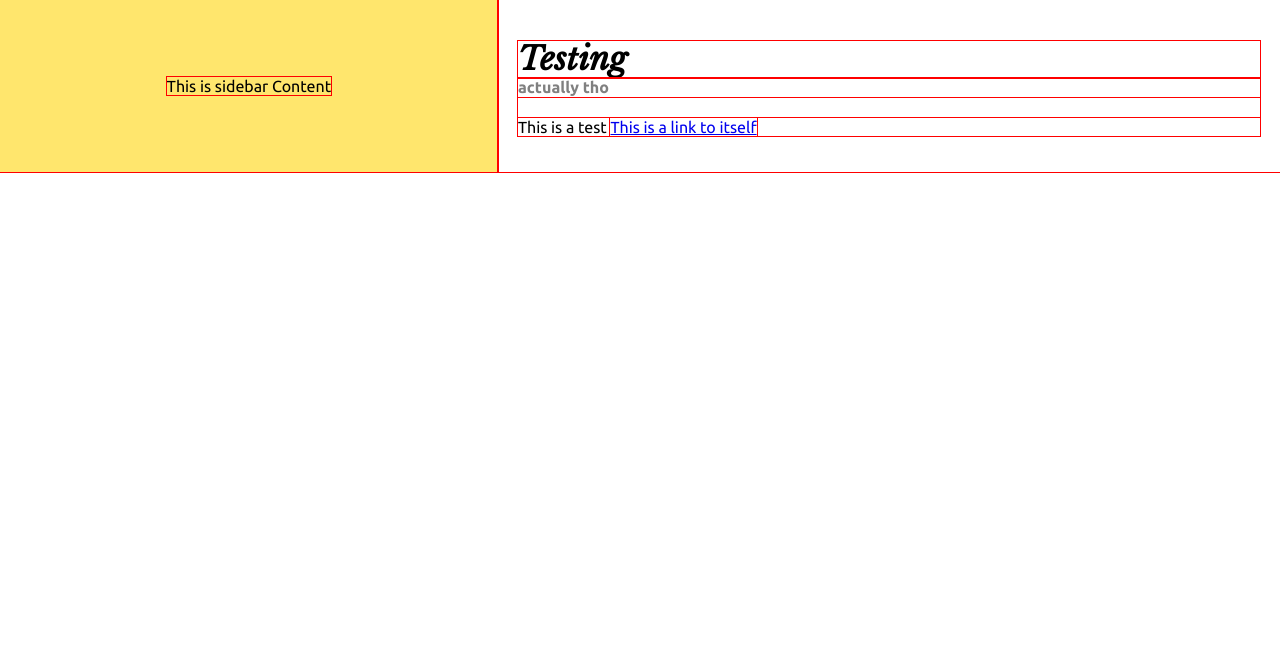
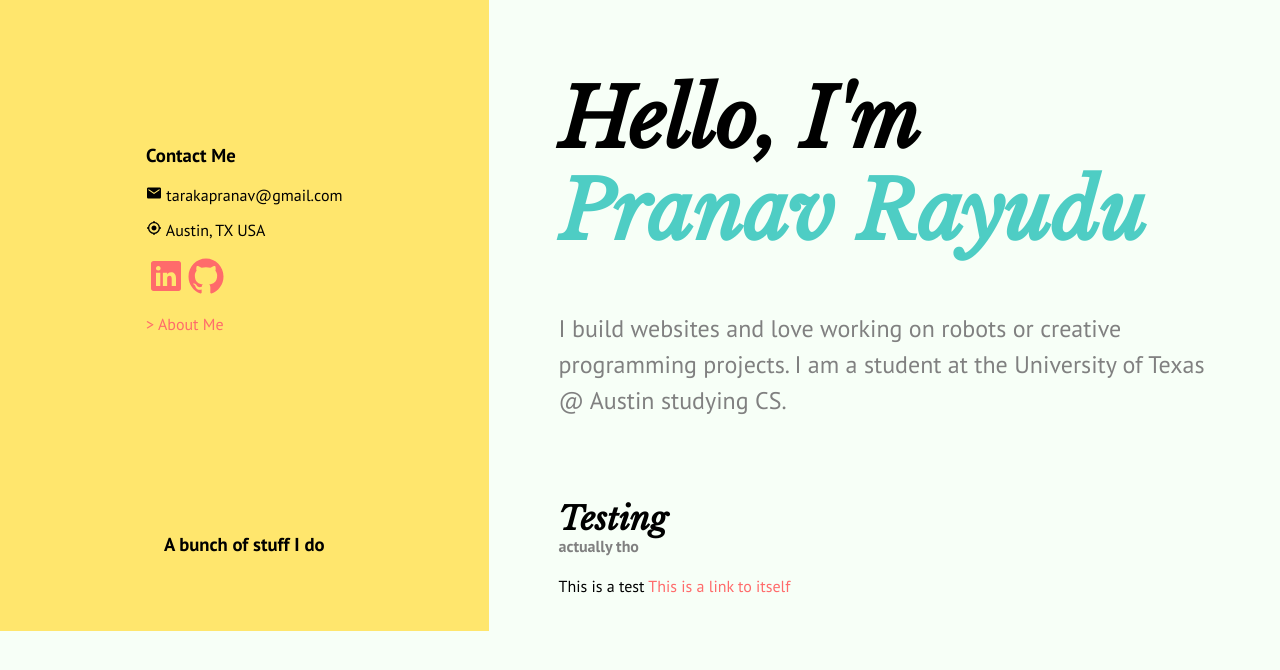
Before and after one commit to PranavRayudu/Portfolio-2020, a Gatsby site: page / in a window 1280 px wide. Built offline with nearby package versions, Linux system fonts and the light colour scheme; Gatsby itself is replaced by a stand-in of ours.

Commit message:
a bunch of stuff - WARNING: unhealthy code additions

```diff
--- a/gatsby-config.js
+++ b/gatsby-config.js
@@ -5,6 +5,12 @@
  */
 
 module.exports = {
+    siteMetadata: {
+        title: `Taraka Pranav's Portfolio`,
+        //siteUrl: `https://www.gatsbyjs.org`,
+        description: `Blazing fast modern site generator for React`,
+    },
+
     plugins: [
         `gatsby-plugin-sass`,
     ],
--- /dev/null
+++ b/src/components/layout/content-grid.js
@@ -0,0 +1,11 @@
+import React from "react"
+import contentStyles from "./grid.module.scss"
+
+
+export default ({children}) => (
+    <div className={contentStyles.content}>
+        <div className={contentStyles.innerContent}>
+            {children}
+        </div>
+    </div>
+)
--- a/src/components/layout/grid.module.scss
+++ b/src/components/layout/grid.module.scss
@@ -6,17 +6,11 @@
   height: auto;
 
   display: grid;
-  grid-template-columns:  [sidebar-left-flush] $std-grid-spacing
-                          [sidebar-left-padded] 1fr
-                          [sidebar-right-padded] $std-grid-spacing
-                          [sidebar-right-flush content-left-flush] $std-grid-spacing
-                          [content-left-padded] 1.62fr
-                          [content-right-padded] $std-grid-spacing [content-right-flush]
+  grid-template-columns:  [sidebar-left-flush] 1fr [sidebar-right-flush
+                           content-left-flush] 1.62fr [content-right-flush]
   ;
 
-  grid-template-rows: [content-top-flush] $std-grid-spacing
-                      [content-top-padded] auto
-                      [content-bottom-padded] $std-grid-spacing [content-bottom-flush];
+  grid-template-rows: [content-top-flush] auto [content-bottom-flush];
 
 }
 
@@ -27,11 +21,21 @@
   display: grid;
   place-content: center;
 
-  // TODO: move visual styles outside grid.module file (layout only here)
+  // TODO: move visual styles outside grid.module file (layout only here?)
   padding: $std-grid-spacing;
   background: color(maize);
 
   .sidebar-content {
+  }
+}
+
+.content {
+  grid-column: content-left-flush / content-right-flush;
+  grid-row: content-top-flush / content-bottom-flush;
+
+  padding: $std-grid-spacing $large-grid-spacing;
+
+  .inner-content {
 
   }
 }
--- a/src/pages/index.js
+++ b/src/pages/index.js
@@ -1,31 +1,77 @@
 import React from "react"
-import styled from "styled-components"
+import style from "styled-components"
+import {Link} from "gatsby"
 import Grid from "../components/layout/master-grid"
 import Sidebar from "../components/layout/sidebar-grid"
+import Content from "../components/layout/content-grid"
 import BlogSnippet from "../components/blog-snippet"
+
+import {IoLogoLinkedin} from "react-icons/io"
+import {IoLogoGithub} from "react-icons/io"
+
+import {IoMdMail} from "react-icons/io"
+import {IoMdLocate} from "react-icons/io"
 
 // import Sidebar from "../components/layout/sidebar"
 /**
  * Follow tutorial @ https://www.gatsbyjs.org/tutorial/part-one/#linking-between-pages
  */
 
-const Content = styled.div`
-    grid-column: content-left-flush / content-right-flush;
-    grid-row: content-top-flush / content-bottom-flush;
-    padding: 20px;
+
+const Title = style.h1`
+  font-size: 5em;
 `;
+const Subtitle = style.h2`
+  margin-top: 2em;
+  //font-size: 1em;
+  line-height: 1.5em;
+  font-weight: normal;
+
+  color: grey;
+
+  max-width:  900px;
+`;
+
+/** TODO: gridify this to align icons properly
+ * TODO: add separate stylesheet for index and about pages
+ * TODO: let sidebar be sticky until scrolled and let colors be chosen
+**/
 
 export default () => (
     <div>
-        <Grid>
+      <Grid>
+            <Sidebar>
+                <h3>Contact Me</h3>
 
-            <Sidebar>
-                <div>This is sidebar Content</div>
+
+                <p><IoMdMail/> tarakapranav@gmail.com</p>
+                <p><IoMdLocate/> Austin, TX USA</p>
+
+              <p>
+                <a href="https://www.linkedin.com/in/tarakapranav/"><IoLogoLinkedin className="io"/></a>
+                <a href="https://github.com/FancyAlpha"><IoLogoGithub className="io"/></a>
+              </p>
+
+              <Link to="/about">> About Me</Link>
             </Sidebar>
 
             <Content>
-                <BlogSnippet title="Testing" subtitle="actually tho" body="This is a test" />
+
+              <Title>Hello, I'm <span className="highlight">Pranav Rayudu</span></Title>
+              <Subtitle>I build websites and love working on robots or creative programming projects.
+                        I am a student at the University of Texas @ Austin studying CS.</Subtitle>
             </Content>
         </Grid>
+
+      <Grid>
+        <Sidebar>
+          <h3>A bunch of stuff I do</h3>
+        </Sidebar>
+
+        <Content>
+
+          <BlogSnippet title="Testing" subtitle="actually tho" body="This is a test" />
+        </Content>
+      </Grid>
     </div>
 )
--- a/src/styles/_variables.scss
+++ b/src/styles/_variables.scss
@@ -21,3 +21,4 @@ $grid-breakpoints: (
 
 /** regular spacings **/
 $std-grid-spacing: 20px;
+$large-grid-spacing: 70px;
--- a/src/styles/global.scss
+++ b/src/styles/global.scss
@@ -1,15 +1,36 @@
-@import url('https://fonts.googleapis.com/css?family=Libre+Baskerville:400,400i,700|Ubuntu:400,400i,700');
+@import url('https://fonts.googleapis.com/css?family=Libre+Baskerville:400,400i,700|PT+Sans:400,400i,700,700i');
+@import url("https://unpkg.com/ionicons@4.5.5/dist/css/ionicons.min.css");
+@import "variables";
 
 * {
-    outline: 1px solid red;
+    //outline: 1px solid red;
 }
 
 html, body {
-    font-family: 'Ubuntu', sans-serif;
-    //font-family: 'Libre Baskerville', serif;
+    background: color(mint-cream);
+    font-family: 'PT Sans', sans-serif;
+}
+
+::selection {
+    background: color(medium-turquoise);
+    color: color(mint-cream);
 }
 
 h1 {
     font-family: 'Libre Baskerville', serif;
     font-style: italic;
+    //font-weight: bold;
 }
+
+a {
+    color: color(pastel-red);
+    text-decoration: none;
+}
+
+.io {
+    font-size: 40px;
+}
+
+.highlight {
+    color: color(medium-turquoise)
+}
```
Also changed, not shown: package.json (+6 -3 lines), src/pages/about.js (+26 -2 lines).
